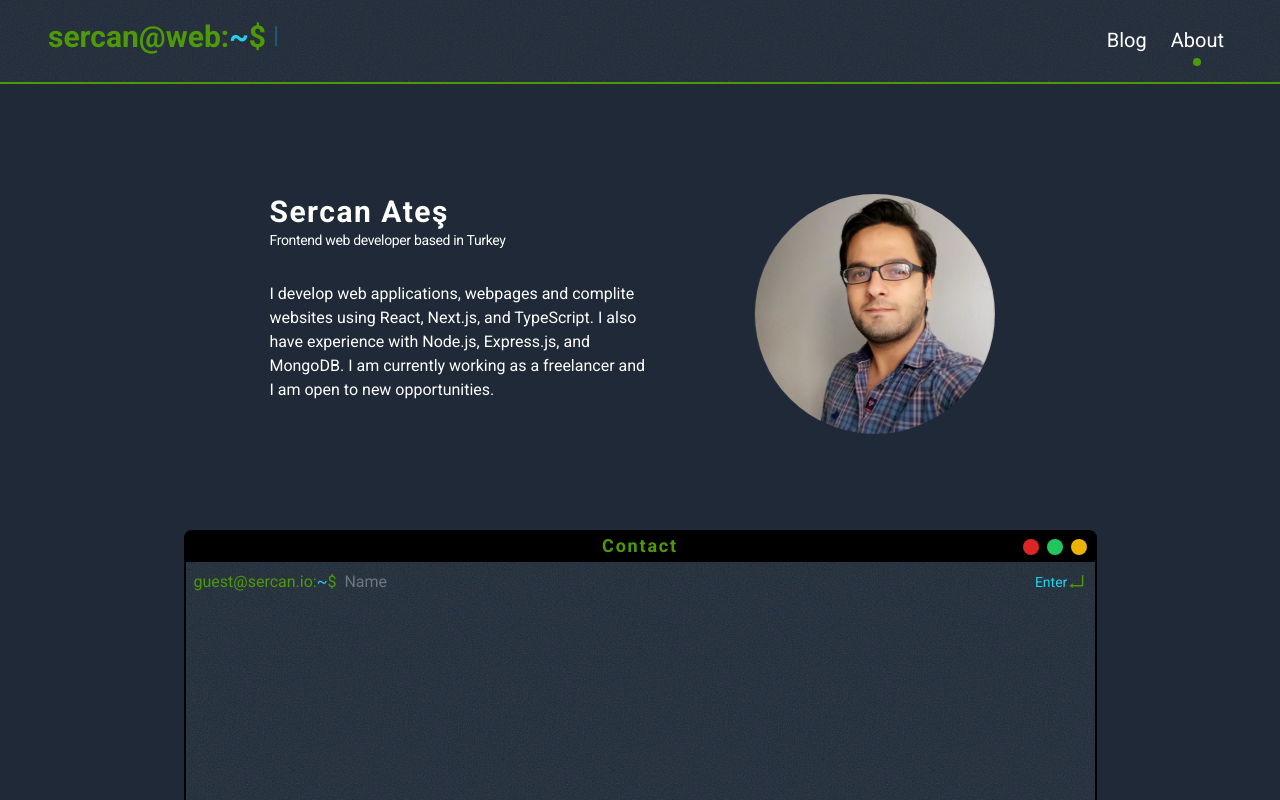
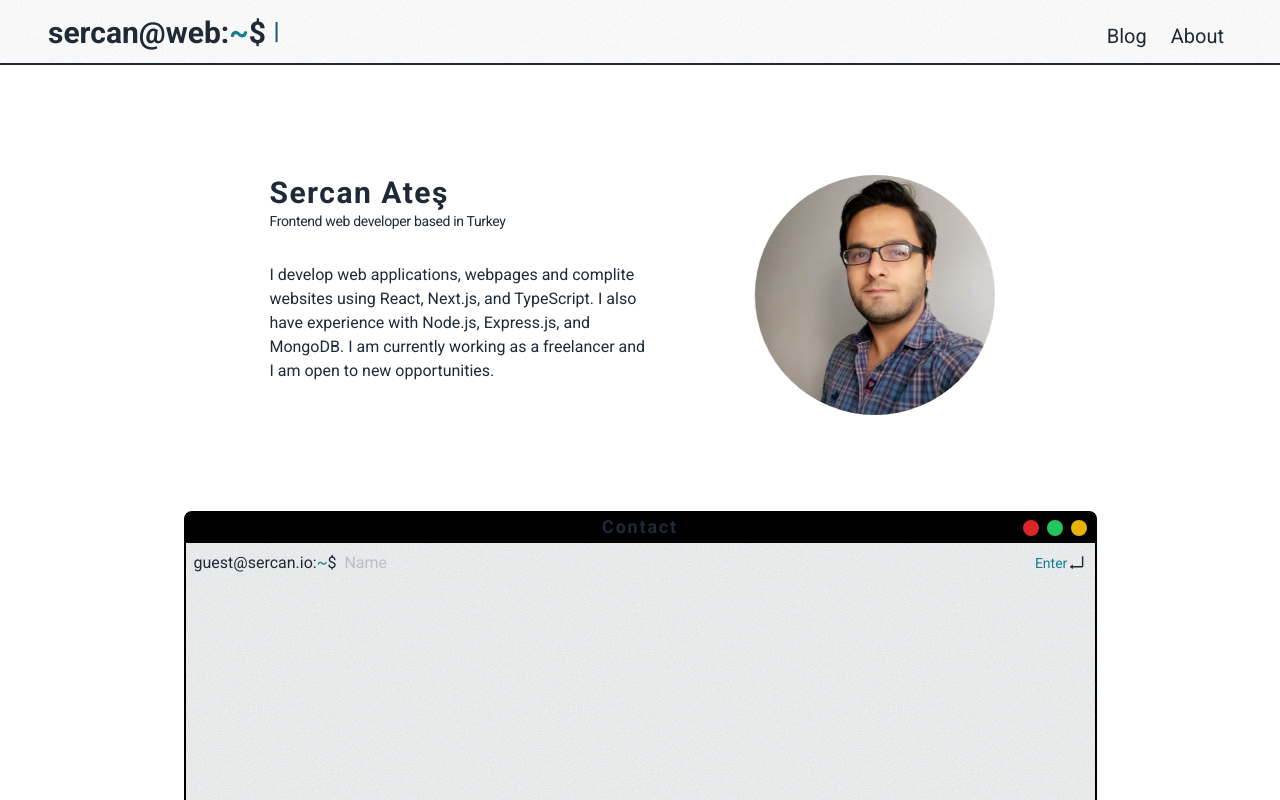
Before and after one commit to sercanio/homepage, a Next.js app: page /about in a window 1280 px wide. Shown: the top 800 px of the page. Built offline with nearby package versions, Linux system fonts and the light colour scheme.

Commit message:
Change styles

```diff
--- a/pages/posts/[slug].tsx
+++ b/pages/posts/[slug].tsx
@@ -11,6 +11,7 @@ import { PostMeta } from '../../types'
 import YouTube from '../../src/components/YouTube/YouTube'
 
 import 'highlight.js/styles/atom-one-dark.css'
+import Main from '../../src/components/Main'
 
 interface MDXPost {
   source: MDXRemoteSerializeResult<Record<string, unknown>>
@@ -21,11 +22,29 @@ export default function PostPage({ post }: { post: MDXPost }) {
   return (
     <>
       <Head>
-        <title>sercan.io {post.meta.title}</title>
+        <title>{post.meta.title}</title>
         <meta name="description" content={post.meta.title} />
       </Head>
-      <h1>{post.meta.title}</h1>
-      <MDXRemote {...post.source} components={{ YouTube, Image }} />
+      <article className="px-4 py-16 sm:px-9 sm:py-20 max-w-5xl mx-auto">
+        <h2 className="text-3xl font-bold mb-4">{post.meta.title}</h2>
+        <p className="leading-10 text-sm text-gray-500">{post.meta.date}</p>
+        <hr className="py-4 border-t-2" />
+        <MDXRemote {...post.source} components={{ YouTube, Image }} />
+        <hr className="py-4 border-t-2 mt-14 -mb-2" />
+        {post.meta.tags && (
+          <div className="flex flex-wrap gap-2 px-2">
+            Tags:
+            {post.meta.tags.map(tag => (
+              <span
+                key={tag}
+                className="flex items-center text-sm text-gray-500 bg-gray-200 px-2 rounded"
+              >
+                {tag}
+              </span>
+            ))}
+          </div>
+        )}
+      </article>
     </>
   )
 }
--- a/posts/reduce.mdx
+++ b/posts/reduce.mdx
@@ -28,7 +28,7 @@ A few of the Math/Array functions we will cover in this article:
 
 Before we see all of reduce's flexibility, let's understand how it works! Reduce's job is to iterate over each element of an array, calling a function (callback), passing both the current element, and what is called an "accumulator" value. The callback's job is to take the accumulator and the array element, and return the new version of that accmulator.
 
-<Image src="/images/reduce.jpg" width={1703} height={980} />
+<Image src="/images/reduce.jpg" width={850} height={490} />
 
 This may mean taking an accumulator that is a number and returning its value + 1, or taking an accumulator which is an array and returning that array with an additional element on the end. It's up to you, depending what type of data you would like to _reduce_ your array to.
 
--- a/src/components/Articles/index.tsx
+++ b/src/components/Articles/index.tsx
@@ -6,7 +6,7 @@ const Articles = ({ posts }: { posts: PostMeta[] }) => {
     <ul className="flex flex-col gap-8 w-[900px] mx-auto">
       {posts.map(post => (
         <li key={post.slug} className="flex flex-col gap-3">
-          <h2 className="text-skin-primary">
+          <h2 className="text-skin-primary text-2xl font-bold">
             <Link href={`/posts/${post.slug}`}>{post.title}</Link>
           </h2>
           <p>{post.excerpt}</p>
--- a/src/components/Header/index.tsx
+++ b/src/components/Header/index.tsx
@@ -19,7 +19,7 @@ const Header = () => {
   const { pathname } = router
 
   return (
-    <header className="bg-skin-base color-transition py-4 px-4 sm:px-14 relative">
+    <header className="bg-skin-base color-transition py-3 px-4 sm:px-14 relative">
       <nav className="flex justify-between items-baseline relative z-10">
         <div className="flex items-center">
           <div className="flex items-center">
@@ -63,10 +63,7 @@ const Header = () => {
                       }}
                     />
                   ) : (
-                    <span
-                      className="animate-cursorBlink mb-1 text-skin-caret "
-                      style={{ contentVisibility: 'auto' }}
-                    >
+                    <span className="animate-cursorBlink mb-1 text-skin-caret ">
                       |
                     </span>
                   )}
@@ -88,11 +85,11 @@ const Header = () => {
               return (
                 <li key={index}>
                   <Link href={page.link}>{page.title}</Link>
-                  {pathname === page.link ? (
+                  {/* {pathname === page.link ? (
                     <span className="bg-skin-primary" />
                   ) : (
                     <span className="bg-skin-transparent border-transparent" />
-                  )}
+                  )} */}
                 </li>
               )
             })}
@@ -114,11 +111,11 @@ const Header = () => {
                         <Popover.Button key={index} as={Link} href={page.link}>
                           <div className="relative leading-10 w-full text-2xl py-2 [&>*]:nav__link--active">
                             {page.title}
-                            {pathname === page.link ? (
+                            {/* {pathname === page.link ? (
                               <span className="absolute right-3 top-5 bg-skin-primary" />
                             ) : (
                               <span className=" bg-transparent border-transparent" />
-                            )}
+                            )} */}
                           </div>
                         </Popover.Button>
                       )
@@ -130,9 +127,9 @@ const Header = () => {
           </Popover>
         </div>
       </nav>
-      <hr className="absolute left-0 border-skin-base border-[1px] w-full mt-4" />
+      <hr className="absolute left-0 border-skin-base border-[1px] w-full mt-3" />
       <svg
-        className="absolute top-0 left-0 opacity-10 z-0"
+        className="absolute top-0 left-0 opacity-20 z-0"
         width="100%"
         height="100%"
       >
--- a/src/components/YouTube/YouTube.tsx
+++ b/src/components/YouTube/YouTube.tsx
@@ -2,8 +2,11 @@ export default function YouTube({ id }: { id: string }) {
   return (
     <div>
       <iframe
+        className="mx-auto my-6"
         src={`https://www.youtube.com/embed/${id}`}
         allow="autoplay; encrypted-media"
+        width="94%"
+        height={400}
         title="Embedded YouTube video"
       />
     </div>
--- a/src/components/api.ts
+++ b/src/components/api.ts
@@ -43,7 +43,11 @@ export const getPostFromSlug = (slug: string): Post => {
       excerpt: data.excerpt ?? '',
       title: data.title ?? slug,
       tags: (data.tags ?? []).sort(),
-      date: (data.date ?? new Date()).toString()
+      date: (data.date ?? new Date()).toLocaleDateString('en-US', {
+        year: 'numeric',
+        month: 'long',
+        day: 'numeric'
+      })
     }
   }
 }
--- a/styles/globals.css
+++ b/styles/globals.css
@@ -4,15 +4,15 @@
 
 @layer base {
   :root {
-    --color-text-base: #ffffff;
-    --color-text-primary: #4e9a06;
-    --color-bg-base: #1f2937;
-    --color-bg-primary: #4e9a06;
+    --color-text-base: #1f2937;
+    --color-text-primary: #1f2937;
+    --color-bg-base: #ffffff;
+    --color-bg-primary: #1f2937;
     --color-bg-console: #0d363b;
     --color-fill: #1f2937;
-    --color-border: #4e9a06;
+    --color-border: #1f2937;
     --color-caret: #155e75;
-    --color-tilde: #22d3ee; /* tilde color for commant prompt effect */
+    --color-tilde: #137e8f; /* tilde color for commant prompt effect */
   }
 }
 
@@ -21,6 +21,9 @@
 @layer base {
   * {
     transition: background-color 0.15s ease;
+  }
+  code {
+    @apply my-3
   }
 }
 @layer components {
```
